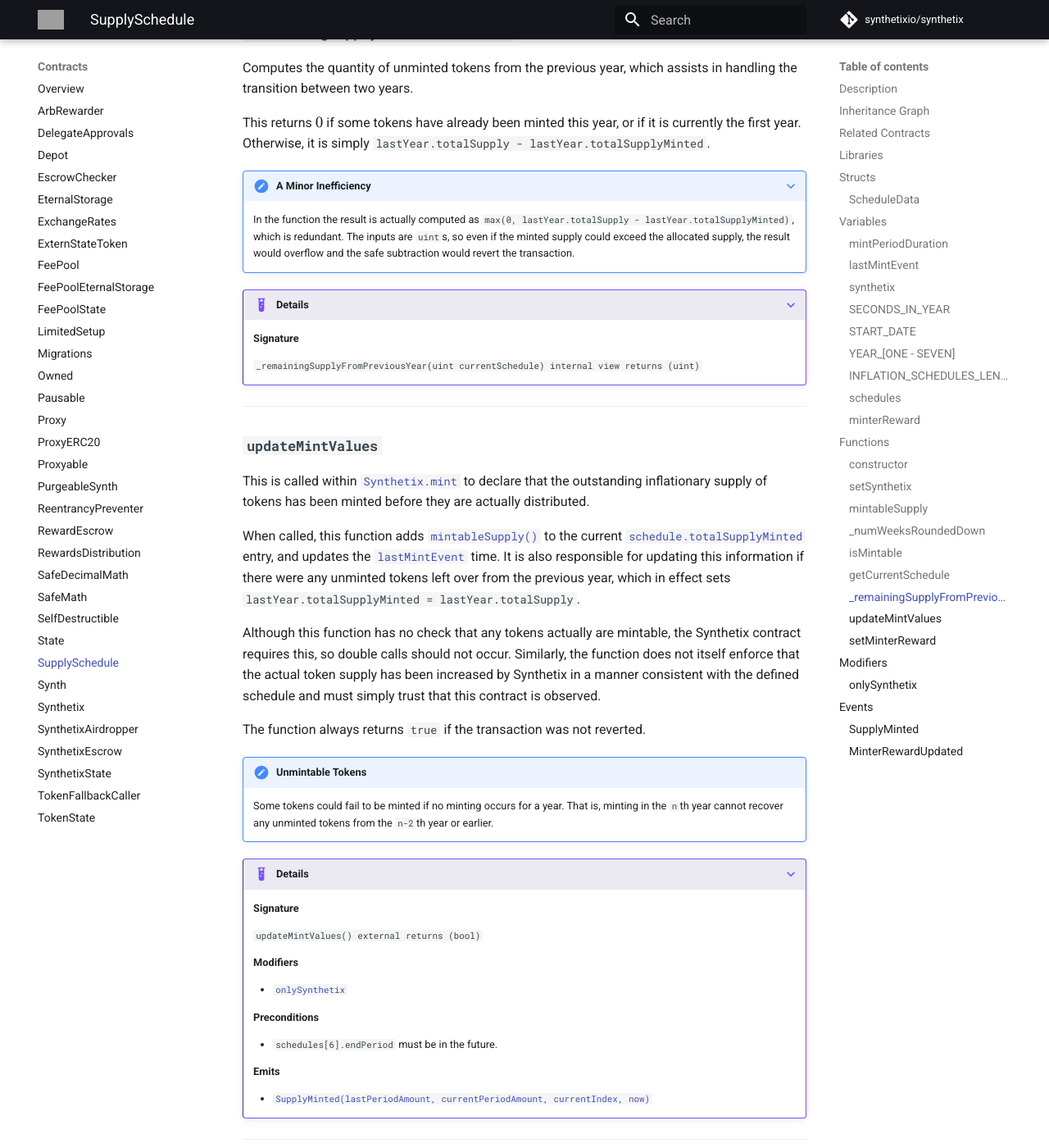
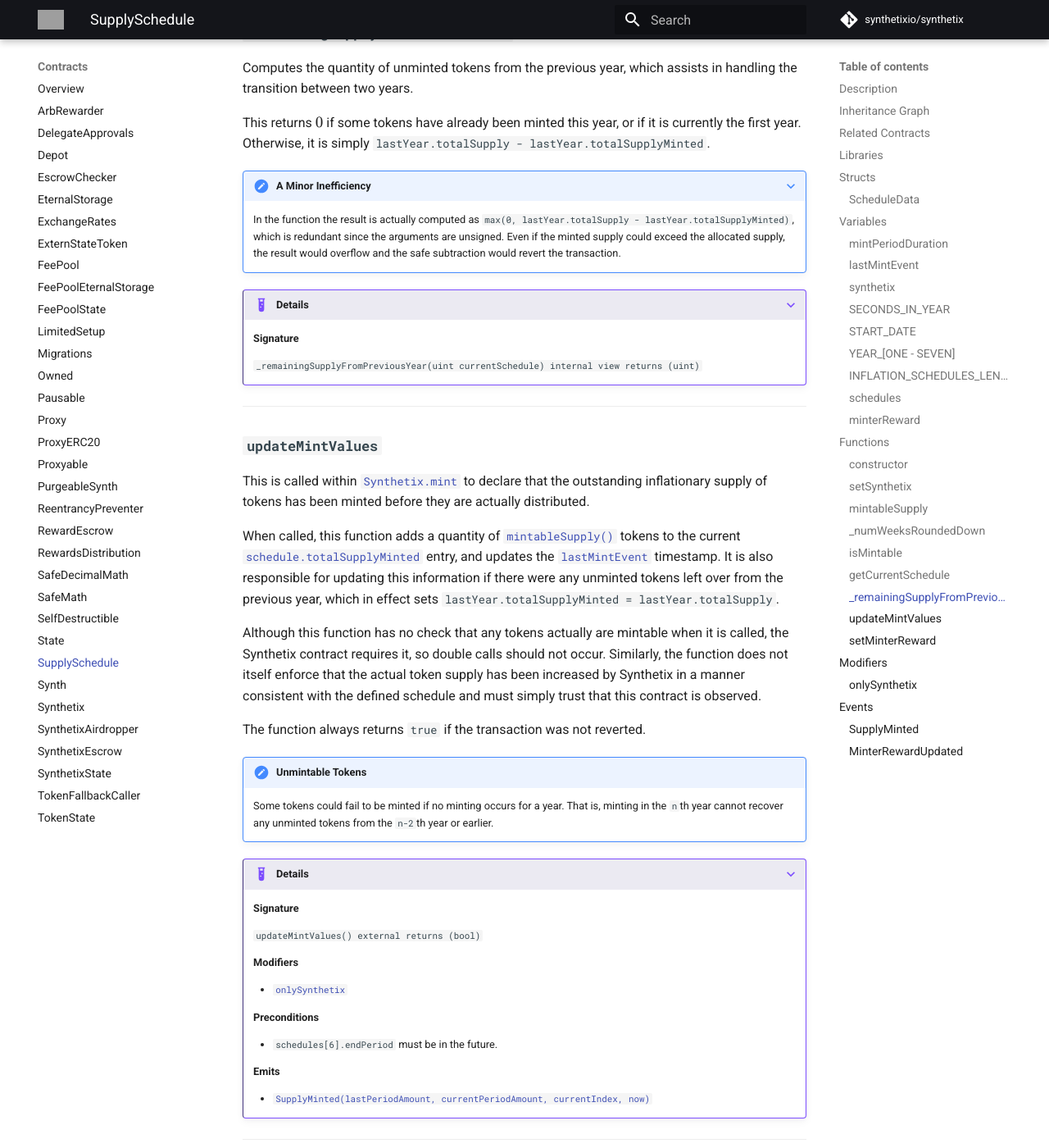
Before and after one commit to Synthetixio/synthetix, an MkDocs documentation site: the page built from docs/contracts/SupplySchedule.md, in a window 1280 px wide and 1400 px high, scrolled down 7658 px. Shown: the whole window at 82% size. Built offline with MkDocs 1.6.1 and Material for MkDocs 9.7.7, drawn with Linux system fonts in a browser that asks for light colours; formulas are drawn with MathJax 3; comment, search, counter and statistics services are not loaded; some of the changed text lies outside the part shown; grey boxes are pictures that could not be loaded.

Commit message:
SupplySchedule refinement.

```diff
--- a/docs/contracts/SupplySchedule.md
+++ b/docs/contracts/SupplySchedule.md
@@ -145,7 +145,7 @@
 
 ### `minterReward`
 
-Used as the quantity of SNX to reward the caller of [`Synthetix.mint`](Synthetix.md#mint), which ensures that the inflationary supply continues to be minted over time. Initialised to $200$ SNX.
+Used as the quantity of SNX to reward the caller of [`Synthetix.mint`](Synthetix.md#mint), which ensures that the inflationary supply continues to be minted over time. Initialised to 200 SNX.
 
 **Type:** `uint public`
 
@@ -289,7 +289,7 @@
 This returns $0$ if some tokens have already been minted this year, or if it is currently the first year. Otherwise, it is simply `lastYear.totalSupply - lastYear.totalSupplyMinted`.
 
 ???+ note "A Minor Inefficiency"
-    In the function the result is actually computed as `max(0, lastYear.totalSupply - lastYear.totalSupplyMinted)`, which is redundant. The inputs are `uint`s, so even if the minted supply could exceed the allocated supply, the result would overflow and the safe subtraction would revert the transaction.
+    In the function the result is actually computed as `max(0, lastYear.totalSupply - lastYear.totalSupplyMinted)`, which is redundant since the arguments are unsigned. Even if the minted supply could exceed the allocated supply, the result would overflow and the safe subtraction would revert the transaction.
 
 ???+ example "Details"
     **Signature**
@@ -302,10 +302,10 @@
 
 This is called within [`Synthetix.mint`](Synthetix.md#mint) to declare that the outstanding inflationary supply of tokens has been minted before they are actually distributed.
 
-When called, this function adds [`mintableSupply()`](#mintablesupply) to the current [`schedule.totalSupplyMinted`](#schedule) entry, and updates the [`lastMintEvent`](#lastmintevent) time.
+When called, this function adds a quantity of [`mintableSupply()`](#mintablesupply) tokens to the current [`schedule.totalSupplyMinted`](#schedule) entry, and updates the [`lastMintEvent`](#lastmintevent) timestamp.
 It is also responsible for updating this information if there were any unminted tokens left over from the previous year, which in effect sets `lastYear.totalSupplyMinted = lastYear.totalSupply`.
 
-Although this function has no check that any tokens actually are mintable, the Synthetix contract requires this, so double calls should not occur. Similarly, the function does not itself enforce that the actual token supply has been increased by Synthetix in a manner consistent with the defined schedule and must simply trust that this contract is observed.
+Although this function has no check that any tokens actually are mintable when it is called, the Synthetix contract requires it, so double calls should not occur. Similarly, the function does not itself enforce that the actual token supply has been increased by Synthetix in a manner consistent with the defined schedule and must simply trust that this contract is observed.
 
 The function always returns `true` if the transaction was not reverted.
 
```
Also changed, not shown: other parts of docs/contracts/SupplySchedule.md (+2 -2 lines).
